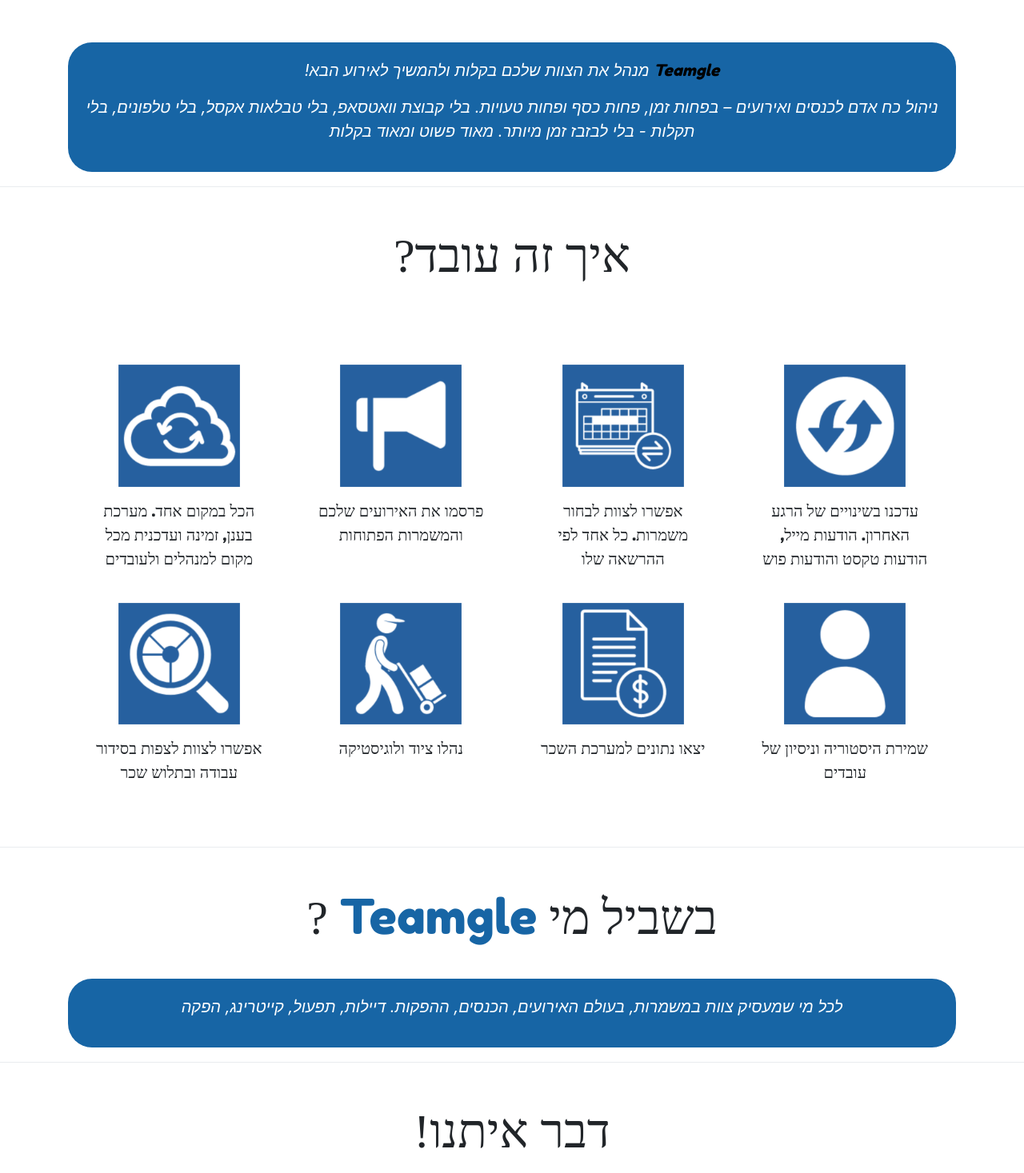
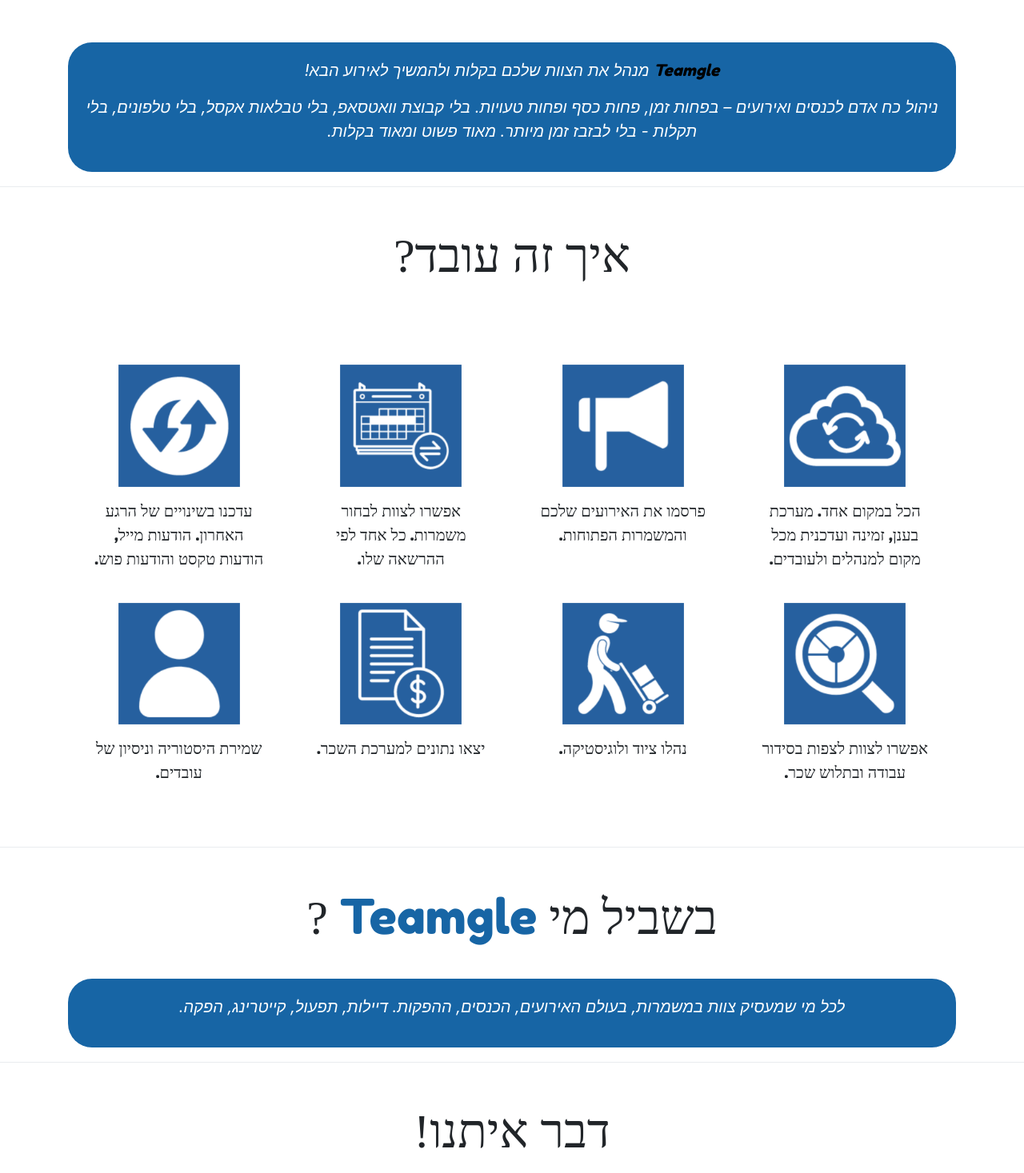
Before and after one commit to colocba/teamgle-heb, an Angular app: page /#/home in a window 1280 px wide. Shown: the part 963-2430 px from the top of the page at 80% size. Built offline with nearby package versions, Linux system fonts and the light colour scheme; a web font is replaced by a local one; what @nicky-lenaers/ngx-scroll-to would draw is missing.

Commit message:
Direction problems in hebrew solved

```diff
--- a/src/app/about-us/about-us.component.html
+++ b/src/app/about-us/about-us.component.html
@@ -1,7 +1,7 @@
 <h1 class="title under-nav-title">אודות</h1>
     <div class="row">
         <div class="col-lg-7 col-sm-12">
-            <div data-aos="fade-right"
+            <div data-aos="fade-left"
                 data-aos-duration="1000"
                 data-aos-once="true"
                 data-aos-delay="200">
@@ -9,19 +9,19 @@
             </div>
         </div>
         <div class="col-lg-5 col-sm-12 text-column">
-            <div data-aos="fade-left"
+            <div data-aos="fade-right"
             data-aos-duration="1000"
             data-aos-once="true"
             data-aos-delay="300">
                 <div class="about-us-text">
                     <p style="font-size: 25px"><span class="team-name">Teamgle</span></p>
-                    <p>הוקמה על ידי צוות ממשפחת איוונטאקט , חברת תוכנה בתחום הכנסים והאירועים</p>
-                    <p>אחרי שניהלנו באיוונטאקט צוותים באלפי אירועים, אינספור משמרות, לוגיסטיקה מורכבת - בכל הארץ וגם בעולם, אנחנו יודעים שלנהל צוות היטב, זו משימה מאתגרת ולא פשוט</p>
-                    <p>כדי לעמוד במשימה בהצלחה – צריך מנגנון חכם שחוסך שעות עבודה יקרות, מקל על החיים של כולם ומגדיל את הרווח שלכם</p>
-                    <p>.אנחנו יודעים כי אנחנו עושים את זה כבר הרבה מאוד זמן</p>
-                    <p id="hear-more-text">?רוצים לשמוע עוד</p>
+                    <p>הוקמה על ידי צוות ממשפחת איוונטאקט , חברת תוכנה בתחום הכנסים והאירועים.</p>
+                    <p>אחרי שניהלנו באיוונטאקט צוותים באלפי אירועים, אינספור משמרות, לוגיסטיקה מורכבת - בכל הארץ וגם בעולם, אנחנו יודעים שלנהל צוות היטב, זו משימה מאתגרת ולא פשוט.</p>
+                    <p>כדי לעמוד במשימה בהצלחה – צריך מנגנון חכם שחוסך שעות עבודה יקרות, מקל על החיים של כולם ומגדיל את הרווח שלכם.</p>
+                    <p>אנחנו יודעים כי אנחנו עושים את זה כבר הרבה מאוד זמן.</p>
+                    <p id="hear-more-text">רוצים לשמוע עוד?</p>
                     <div style="text-align: center;">
-                        <i class="fas fa-at"></i><a href="info@teamgle.com">info@teamgle.com</a>
+                        <a href="info@teamgle.com">info@teamgle.com</a><i class="fas fa-at"></i>
                     </div>
                 </div>
             </div>
--- a/src/app/contact-us/contact-us.component.html
+++ b/src/app/contact-us/contact-us.component.html
@@ -2,7 +2,7 @@
     <div class="container">
         <h1 class="title">
             <!-- Contact us -->
-            !דבר איתנו
+            דבר איתנו!
         </h1>
     </div>
     <h2 class="subtitle">תמלאו את הפרטים וניצור איתכם קשר מיד</h2>
--- a/src/app/footer/footer.component.css
+++ b/src/app/footer/footer.component.css
@@ -8,6 +8,7 @@
   }
 
 .footer-cont {
+    direction: ltr !important;
     margin: 30px;
 }
 .icons {
--- a/src/app/for-who/for-who.component.html
+++ b/src/app/for-who/for-who.component.html
@@ -6,7 +6,7 @@
         <div class="container">
             <h1 class="title">
                 <!-- Who needs Teamgle -->
-               ? <span class="team-name">Teamgle</span> בשביל מי
+               בשביל מי <span class="team-name">Teamgle</span> ?
             </h1>
         </div>
     </div>
@@ -20,7 +20,7 @@
                 <div class="container text-container">
                     <p class="text-in-box">
                         <!-- <span class="team-name-blue-bg">Teamgle</span> is made for anyone who contracts workers for any kind of event and convention. -->
-                        לכל מי שמעסיק צוות במשמרות, בעולם האירועים, הכנסים, ההפקות. דיילות, תפעול, קייטרינג, הפקה
+                        לכל מי שמעסיק צוות במשמרות, בעולם האירועים, הכנסים, ההפקות. דיילות, תפעול, קייטרינג, הפקה.
                     </p>
                     <p><span ></span></p>
                 </div>
--- a/src/app/how-it-works/how-it-works.component.html
+++ b/src/app/how-it-works/how-it-works.component.html
@@ -7,7 +7,7 @@
         <div class="container">
                 <h1 class="title">
                     <!-- How it works? -->
-                    ?איך זה עובד
+                    איך זה עובד?
                 </h1>
             </div>
     </div>
--- a/src/app/how-it-works/how-it-works.component.ts
+++ b/src/app/how-it-works/how-it-works.component.ts
@@ -11,24 +11,24 @@
 
   cards1 = [
     {url: "assets/cloud-syn-logo/cloud-syn-logo.png" ,
-     title: "הכל במקום אחד. מערכת בענן, זמינה ועדכנית מכל מקום למנהלים ולעובדים"},
+     title: "הכל במקום אחד. מערכת בענן, זמינה ועדכנית מכל מקום למנהלים ולעובדים."},
     {url: "assets/anounce-shifts-logo/anounce-shift-logo.png" ,
-     title: "פרסמו את האירועים שלכם והמשמרות הפתוחות"},
+     title: "פרסמו את האירועים שלכם והמשמרות הפתוחות."},
     {url: "assets/choose-shifts-logo/choose-shifts-logo.png" ,
-     title: "אפשרו לצוות לבחור משמרות. כל אחד לפי ההרשאה שלו"},
+     title: "אפשרו לצוות לבחור משמרות. כל אחד לפי ההרשאה שלו."},
     {url: "assets/update-changes-logo/update-changes-logo.png" ,
-     title: "עדכנו בשינויים של הרגע האחרון. הודעות מייל, הודעות טקסט והודעות פוש"}
+     title: "עדכנו בשינויים של הרגע האחרון. הודעות מייל, הודעות טקסט והודעות פוש."}
   ]
 
   cards2 = [
     {url: "assets/monitor-scheddule-logo/monitor-scheddule-logo.png" ,
-     title: "אפשרו לצוות לצפות בסידור עבודה ובתלוש שכר"},
+     title: "אפשרו לצוות לצפות בסידור עבודה ובתלוש שכר."},
     {url: "assets/logistics-mgmnt-logo/logistics-mgmnt-logo.png" ,
-     title: "נהלו ציוד ולוגיסטיקה"},
+     title: "נהלו ציוד ולוגיסטיקה."},
     {url: "assets/data-payment-system-logo/data-payment-system-logo.png" ,
-     title: "יצאו נתונים למערכת השכר"},
+     title: "יצאו נתונים למערכת השכר."},
     {url: "assets/worker-history-logo/worker-history-logo.png" ,
-     title: "שמירת היסטוריה וניסיון של עובדים"}
+     title: "שמירת היסטוריה וניסיון של עובדים."}
   ]
 
   ngOnInit() {
--- a/src/app/navbar/navbar.component.css
+++ b/src/app/navbar/navbar.component.css
@@ -3,6 +3,10 @@
     top:0;
     box-shadow: 2px 2px black;
   }
+
+.navbar {
+  direction: ltr !important;
+}
 
   .navbar a {
     color: black;
--- a/src/app/qanda-accordion/qanda-accordion.component.ts
+++ b/src/app/qanda-accordion/qanda-accordion.component.ts
@@ -8,24 +8,24 @@
 export class QandaAccordionComponent implements OnInit {
 
   qAndA = [{
-    question: "?האם צריך להתקין תוכנה",
-    answer: ".ממש לא. הכניסה למערכת דרך האינטרנט באמצעות שם משתמש וסיסמא. כל אחד לפי ההרשאה שלו: מנהלים, עובדים, לקוחות",
+    question: "האם צריך להתקין תוכנה?",
+    answer: "ממש לא. הכניסה למערכת דרך האינטרנט באמצעות שם משתמש וסיסמא. כל אחד לפי ההרשאה שלו: מנהלים, עובדים, לקוחות.",
     hrefId: "collapseOne"
   }, {
-    question: "?כמה זה עולה",
-    answer: ".עלות השימוש במערכת נקבעת לפי היקף העובדים שלכם",
+    question: "כמה זה עולה?",
+    answer: "עלות השימוש במערכת נקבעת לפי היקף העובדים שלכם.",
     hrefId: "collapseTwo"
   }, {
-    question: "?איך משלמים",
-    answer: ".באמצעות כרטיס אשראי, בחיוב חודשי",
+    question: "איך משלמים?",
+    answer: "באמצעות כרטיס אשראי, בחיוב חודשי.",
     hrefId: "collapseThree"
   }, {
-    question: "?יש תמיכה",
-    answer: ".כן. צוות טימגל זמין במענה במייל, בוואטסאפ ובטלפון. נשמח לסייע",
+    question: "יש תמיכה?",
+    answer: "כן. צוות טימגל זמין במענה במייל, בוואטסאפ ובטלפון. נשמח לסייע.",
     hrefId: "collapseFour"
   }, {
-    question: "?איך מתחילים לעבוד",
-    answer: "עם קבלת הרשאה למערכת, תבצעו התאמות ראשוניות – לפי התפקידים שיש לכם בארגון, הזנת פרטי עובדים, רשימת לקוחות, קביעת הרשאות. מכאן – אפשר לצאת לדרך. תנו לעובדים שלכם שם משתמש וסיסמא והזמינו אותם לקבל את כל המידע הנחוץ להם באמצעות המערכת – גם מהטלפון הנייד",
+    question: "איך מתחילים לעבוד?",
+    answer: "עם קבלת הרשאה למערכת, תבצעו התאמות ראשוניות – לפי התפקידים שיש לכם בארגון, הזנת פרטי עובדים, רשימת לקוחות, קביעת הרשאות. מכאן – אפשר לצאת לדרך. תנו לעובדים שלכם שם משתמש וסיסמא והזמינו אותם לקבל את כל המידע הנחוץ להם באמצעות המערכת – גם מהטלפון הנייד.",
     hrefId: "collapseFive"
   }]
 
--- a/src/app/what-we-do/what-we-do.component.html
+++ b/src/app/what-we-do/what-we-do.component.html
@@ -6,7 +6,7 @@
         <div class="container">
                 <h1 class="title">
                     <!-- What do we do? -->
-                    ?מה אנחנו עושים
+                    מה אנחנו עושים?
                 </h1>
             </div>
     </div>
@@ -23,12 +23,12 @@
                         Now, everything is easier with <span class="team-name-blue-bg">Teamgle</span>
                     </p> -->
                     <p class="text-in-box">
-                         !מנהל את הצוות שלכם בקלות ולהמשיך לאירוע הבא <span class="team-name-blue-bg">Teamgle</span>
+                        <span class="team-name-blue-bg">Teamgle</span> מנהל את הצוות שלכם בקלות ולהמשיך לאירוע הבא!
                     </p>
                     <p class="text-in-box">
                             ניהול כח אדם לכנסים ואירועים – בפחות זמן, פחות כסף ופחות טעויות.
                             בלי קבוצת וואטסאפ, בלי טבלאות אקסל, בלי טלפונים, בלי תקלות - בלי לבזבז זמן מיותר.
-                            מאוד פשוט ומאוד בקלות
+                            מאוד פשוט ומאוד בקלות.
                     </p>
                 </div>
             </div>
--- a/src/styles.css
+++ b/src/styles.css
@@ -1,3 +1,7 @@
+body {
+    direction: rtl;
+}
+
 .title {
     text-align: center;
     font-family: 'Suez One', serif;
```
Also changed, not shown: 7 other files (tests, documents, lock files or other folders).
